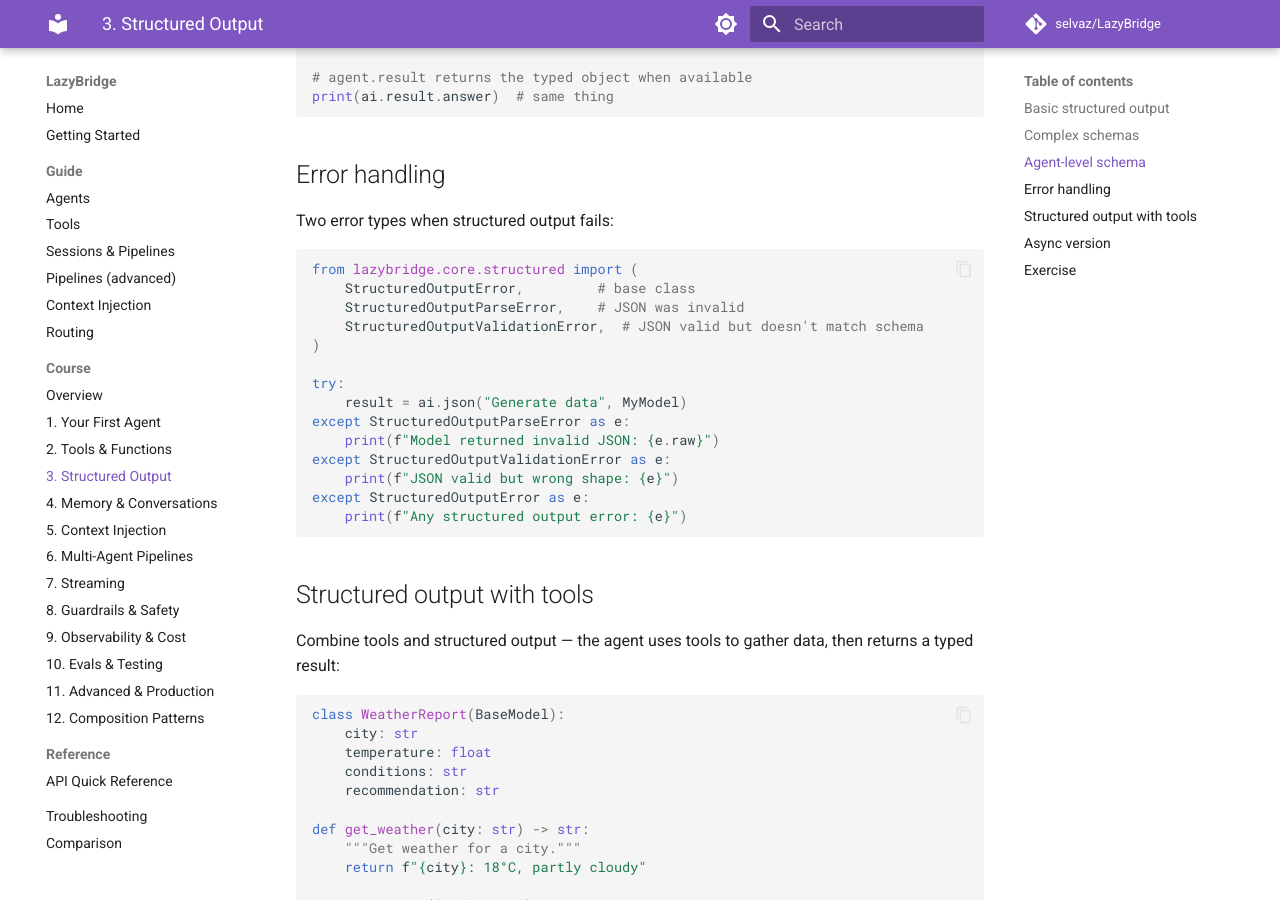
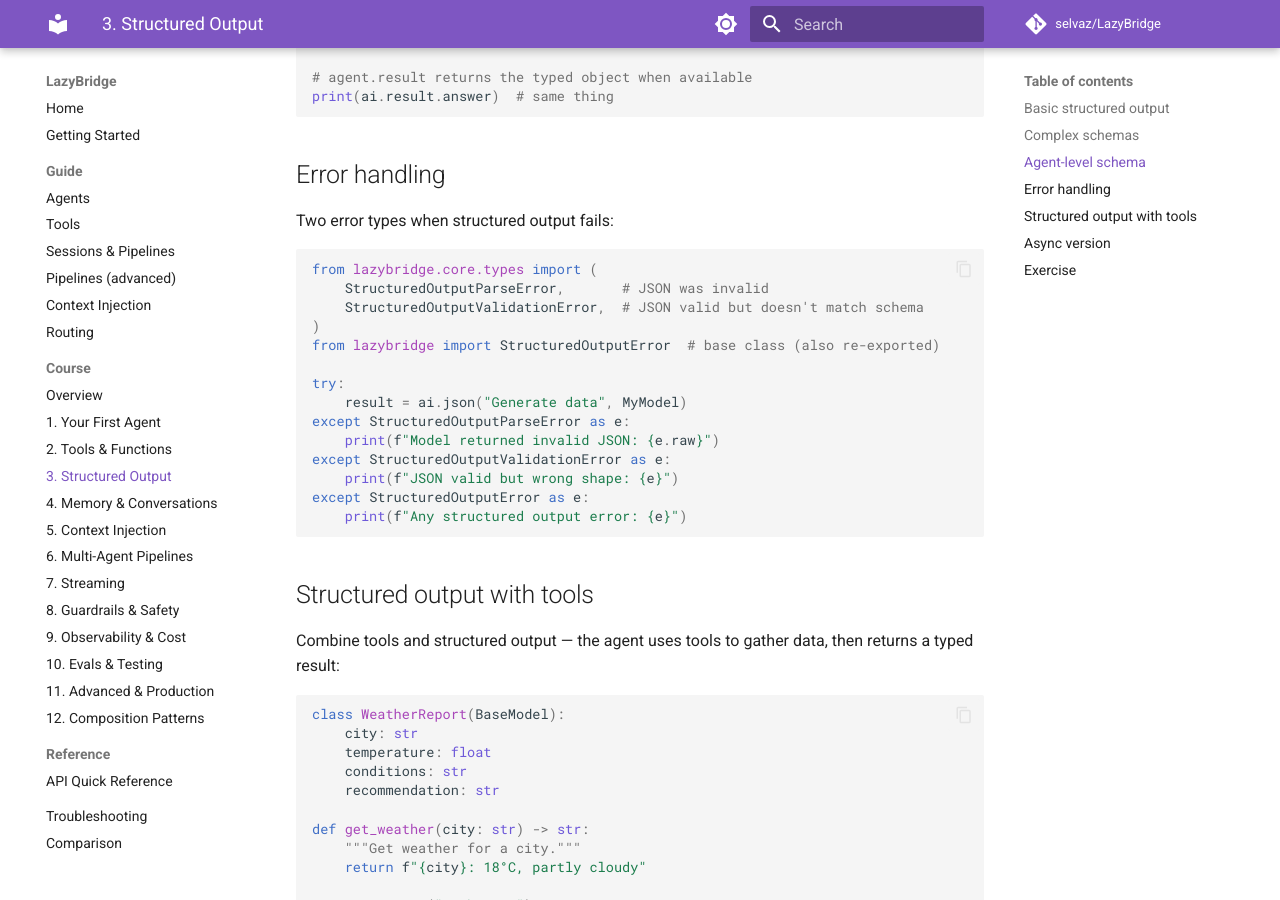
Before and after one commit to selvaz/LazyBridge, an MkDocs documentation site: the page built from docs/course/03-structured-output.md, in a window 1280 px wide and 900 px high, scrolled down 1539 px. Built offline with MkDocs 1.6.1 and Material for MkDocs 9.7.7, drawn with Linux system fonts in a browser that asks for light colours; comment, search, counter and statistics services are not loaded.

Commit message:
docs: fix broken code examples found in audit
- README.md: replace lambda in LazyTool.from_function() with named
  function (lambdas have no type hints or docstring — would crash)
- course/03-structured-output.md: fix import path for
  StructuredOutputParseError/ValidationError (they're in core.types,
  not core.structured)
- bot/00_quickref.md: add missing native_tools and run_id params
  to LazySession.as_tool() signature

https://claude.ai/code/session_015QMDzcUSzHDQRNNVUg4W4k

````diff
--- a/docs/course/03-structured-output.md
+++ b/docs/course/03-structured-output.md
@@ -80,11 +80,11 @@ print(ai.result.answer)  # same thing
 Two error types when structured output fails:
 
 ```python
-from lazybridge.core.structured import (
-    StructuredOutputError,         # base class
-    StructuredOutputParseError,    # JSON was invalid
+from lazybridge.core.types import (
+    StructuredOutputParseError,       # JSON was invalid
     StructuredOutputValidationError,  # JSON valid but doesn't match schema
 )
+from lazybridge import StructuredOutputError  # base class (also re-exported)
 
 try:
     result = ai.json("Generate data", MyModel)
````
Also changed, not shown: README.md (+5 -1 lines), lazy_wiki/bot/00_quickref.md (+2 -0 lines).
